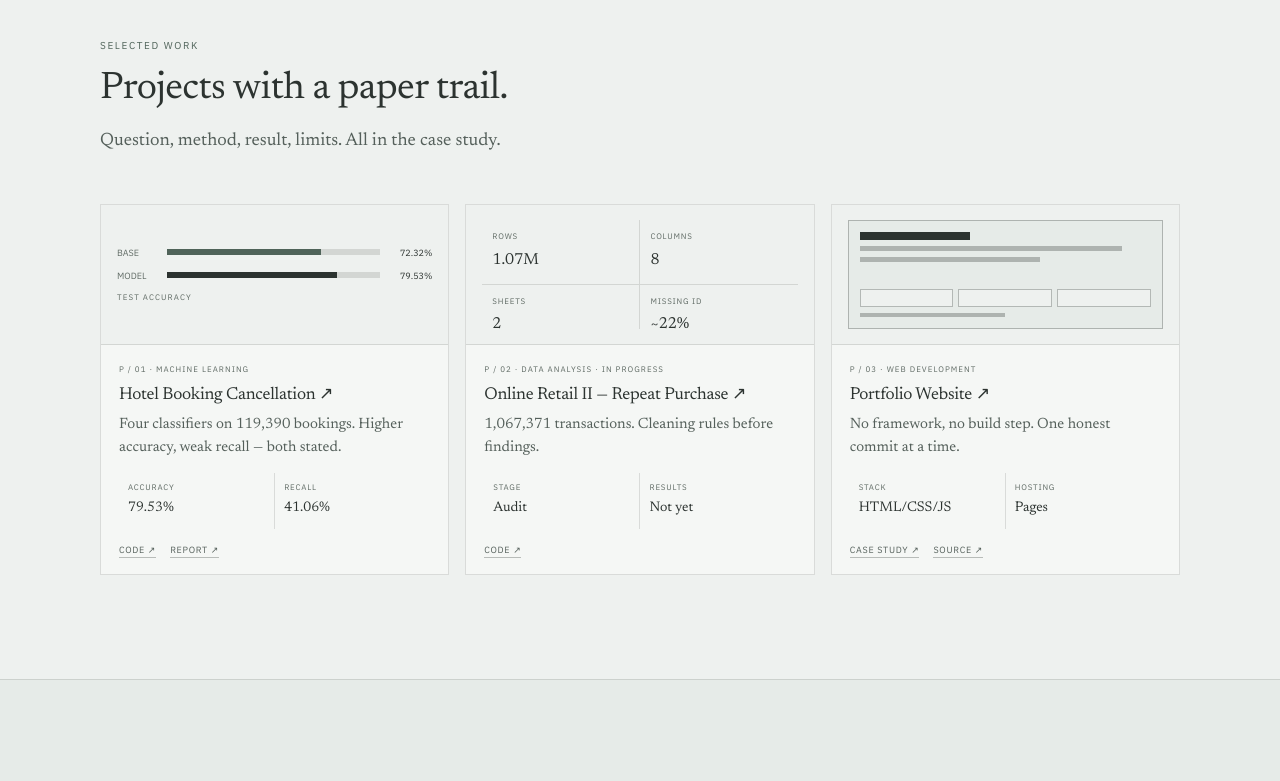
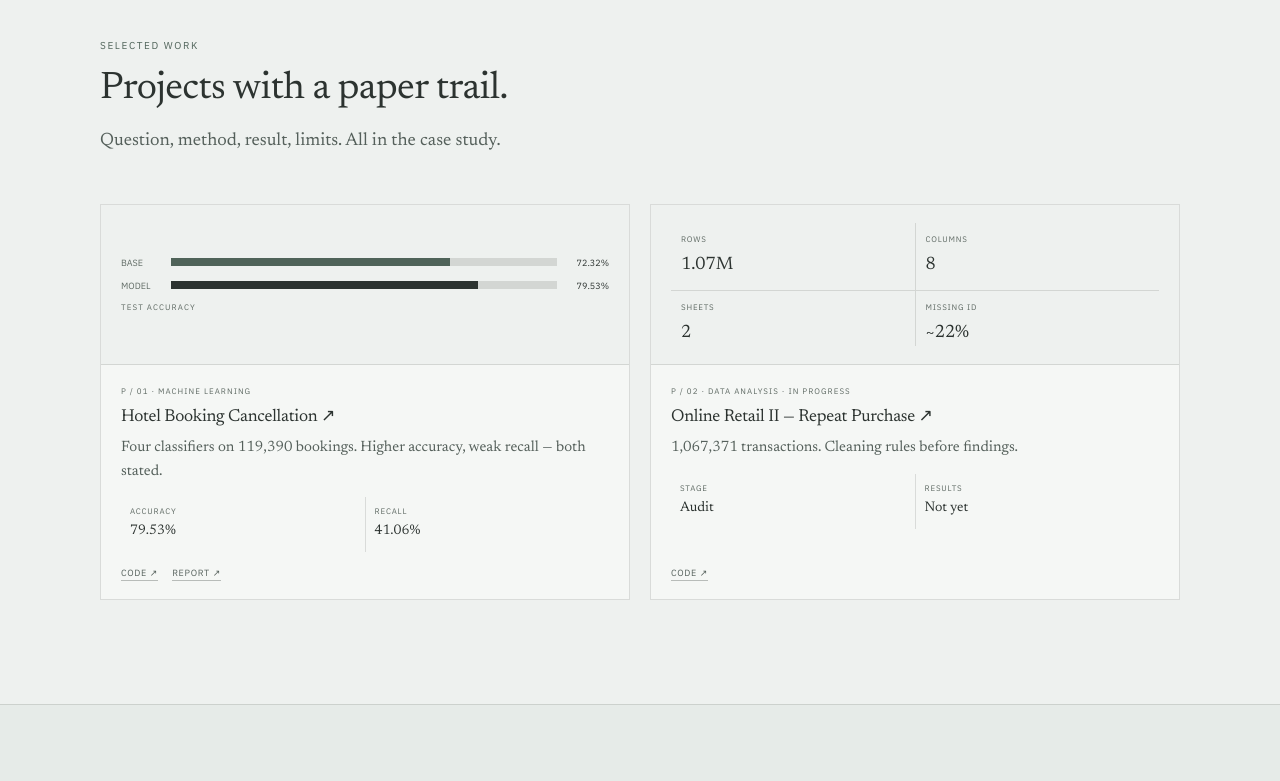
Before and after one commit to Faria-Kamal/Faria-Kamal.github.io, a plain HTML site: page index.html in a window 1280 px wide. Shown: the part 1759-2540 px from the top of the page. Drawn offline with Linux system fonts and the light colour scheme.

Commit message:
Feature two selected projects and polish layout

```diff
--- a/assets/css/style.css
+++ b/assets/css/style.css
@@ -354,11 +354,11 @@ h3 { font-size: 1.25rem; }
 .skill-card ul { list-style: none; margin: 16px 0 0; padding: 0; display: grid; gap: 8px; }
 .skill-card li { font-size: 16px; color: var(--muted); }
 
-/* ---------- Work: compact visual project cards ---------- */
+/* ---------- Work: two calm, visual project cards ---------- */
 .project-grid {
   display: grid;
-  grid-template-columns: repeat(3, minmax(0, 1fr));
-  gap: 16px;
+  grid-template-columns: repeat(2, minmax(0, 1fr));
+  gap: 20px;
 }
 .project-card {
   display: flex;
@@ -369,13 +369,13 @@ h3 { font-size: 1.25rem; }
 }
 .project-card:hover { border-color: var(--line-strong); }
 .project-visual {
-  height: 140px;
-  padding: 15px 16px;
+  height: 160px;
+  padding: 18px 20px;
   border-bottom: 1px solid var(--line);
   background: var(--paper);
   overflow: hidden;
 }
-.project-body { display: flex; flex-direction: column; flex: 1; padding: 18px 18px 16px; }
+.project-body { display: flex; flex-direction: column; flex: 1; padding: 20px 20px 18px; }
 .project-tag {
   margin: 0 0 8px; font-family: var(--sans); font-size: 8px;
   letter-spacing: 0.13em; text-transform: uppercase; color: var(--faint);
@@ -383,7 +383,7 @@ h3 { font-size: 1.25rem; }
 .project-body h3 { margin: 0 0 8px; font-size: 1.08rem; line-height: 1.25; }
 .project-body h3 a { text-decoration: none; }
 .project-body h3 a:hover { font-style: italic; }
-.project-summary { margin: 0; color: var(--muted); font-size: 15px; line-height: 1.5; }
+.project-summary { margin: 0; color: var(--muted); font-size: 15px; line-height: 1.55; }
 .project-facts {
   display: grid; grid-template-columns: 1fr 1fr; gap: 1px;
   margin: 14px 0 0; background: var(--line);
@@ -408,7 +408,7 @@ h3 { font-size: 1.25rem; }
   font-family: var(--sans); font-size: 9px; color: var(--faint);
 }
 .bar-row b { color: var(--ink); font-weight: normal; text-align: right; }
-.bar-track { display: block; height: 6px; background: var(--line); }
+.bar-track { display: block; height: 8px; background: var(--line); }
 .bar-track i { display: block; height: 100%; background: var(--accent); }
 .bar-row.strong .bar-track i { background: var(--ink); }
 .chart-caption { margin: 0; font-family: var(--sans); font-size: 8px; letter-spacing: 0.14em; color: var(--faint); }
@@ -417,19 +417,7 @@ h3 { font-size: 1.25rem; }
 .audit-grid { display: grid; grid-template-columns: 1fr 1fr; gap: 1px; height: 100%; margin: 0; background: var(--line); }
 .audit-grid div { background: var(--paper); padding: 10px; display: flex; flex-direction: column; justify-content: center; }
 .audit-grid dt { font-family: var(--sans); font-size: 8px; letter-spacing: 0.1em; text-transform: uppercase; color: var(--faint); }
-.audit-grid dd { margin: 3px 0 0; font-size: 16px; color: var(--ink); }
-
-/* Portfolio: a quiet wireframe of this site. */
-.wireframe {
-  height: 100%; border: 1px solid var(--line-strong); background: var(--paper-2);
-  padding: 11px; display: flex; flex-direction: column; gap: 6px;
-}
-.wire-head { width: 38%; height: 8px; background: var(--ink); }
-.wire-line { height: 5px; width: 90%; background: var(--line-strong); }
-.wire-line.short { width: 62%; }
-.wire-tiles { display: grid; grid-template-columns: repeat(3, 1fr); gap: 5px; margin-top: auto; }
-.wire-tiles i { height: 18px; background: var(--paper); border: 1px solid var(--line-strong); }
-.wire-foot { height: 4px; width: 50%; background: var(--line-strong); }
+.audit-grid dd { margin: 3px 0 0; font-size: 18px; color: var(--ink); }
 
 /* ---------- Timeline / education / now ---------- */
 .timeline { list-style: none; margin: 0; padding: 0; }
@@ -522,7 +510,7 @@ h3 { font-size: 1.25rem; }
   .hero-grid, .two-col, .contact-inner { grid-template-columns: 1fr; gap: 44px; }
   .hero { padding-top: 80px; }
   .skill-grid { grid-template-columns: 1fr; gap: 28px; }
-  .project-grid { grid-template-columns: repeat(2, minmax(0, 1fr)); }
+  .project-grid { grid-template-columns: 1fr; }
   .dash-kpis { grid-template-columns: repeat(2, minmax(0, 1fr)); }
   .dash-body { grid-template-columns: 1fr; }
 }
@@ -532,7 +520,7 @@ h3 { font-size: 1.25rem; }
   .section { padding: 72px 0; }
   h1 { font-size: 2.5rem; }
   .project-grid { grid-template-columns: 1fr; }
-  .project-visual { height: 120px; }
+  .project-visual { height: 130px; }
   .now-item { grid-template-columns: 1fr; gap: 6px; }
   .nav-note { display: none; }
   .menu-toggle { left: 12px; bottom: 12px; }
--- a/index.html
+++ b/index.html
@@ -8,9 +8,9 @@
   <link rel="preconnect" href="https://fonts.googleapis.com">
   <link rel="preconnect" href="https://fonts.gstatic.com" crossorigin>
   <link href="https://fonts.googleapis.com/css2?family=IBM+Plex+Sans:wght@400;500;600&family=Newsreader:ital,wght@0,400;0,500;0,600;1,400&display=swap" rel="stylesheet">
-  <link rel="stylesheet" href="assets/css/style.css?v=20261123">
-  <script src="assets/js/config.js?v=20261123"></script>
-  <script src="assets/js/main.js?v=20261123" defer></script>
+  <link rel="stylesheet" href="assets/css/style.css?v=20261123b">
+  <script src="assets/js/config.js?v=20261123b"></script>
+  <script src="assets/js/main.js?v=20261123b" defer></script>
 </head>
 <body>
   <a class="skip-link" href="#main">Skip to content</a>
@@ -40,7 +40,7 @@
     </div>
 
     <dl class="dash-kpis">
-      <div><dt>Projects</dt><dd>03</dd></div>
+      <div><dt>Projects</dt><dd>02</dd></div>
       <div><dt>Sections</dt><dd>07</dd></div>
       <div><dt>Focus</dt><dd>MSc AI</dd></div>
       <div><dt>Links</dt><dd>03</dd></div>
@@ -63,11 +63,10 @@
 
       <aside>
         <section class="dash-panel" aria-labelledby="dash-work-title">
-          <div class="dash-panel-head"><h2 id="dash-work-title">Paper trail</h2><span>03</span></div>
+          <div class="dash-panel-head"><h2 id="dash-work-title">Paper trail</h2><span>02</span></div>
           <ol class="dash-projects">
             <li><a href="hotel-booking-cancellation.html"><span>01</span><b>Cancellation model</b><i aria-hidden="true">↗</i></a></li>
             <li><a href="online-retail-customer-analysis.html"><span>02</span><b>Retail audit</b><i aria-hidden="true">↗</i></a></li>
-            <li><a href="portfolio-website.html"><span>03</span><b>This website</b><i aria-hidden="true">↗</i></a></li>
           </ol>
         </section>
         <section class="dash-panel" aria-labelledby="dash-contact-title">
@@ -104,7 +103,6 @@
             <div><dt>Now</dt><dd>MSc Artificial Intelligence</dd></div>
             <div><dt>Tools</dt><dd>Python · pandas · Colab</dd></div>
             <div><dt>Recent</dt><dd>Cancellation model</dd></div>
-            <div><dt>Next</dt><dd>Retail loyalty audit</dd></div>
           </dl>
           <p class="hero-card-note">Evidence first. No borrowed numbers.</p>
         </aside>
@@ -230,30 +228,6 @@
             </div>
           </article>
 
-          <article class="project-card reveal">
-            <div class="project-visual" aria-hidden="true">
-              <div class="wireframe">
-                <span class="wire-head"></span>
-                <span class="wire-line"></span>
-                <span class="wire-line short"></span>
-                <span class="wire-tiles"><i></i><i></i><i></i></span>
-                <span class="wire-foot"></span>
-              </div>
-            </div>
-            <div class="project-body">
-              <p class="project-tag">P / 03 · WEB DEVELOPMENT</p>
-              <h3><a href="portfolio-website.html">Portfolio Website <span aria-hidden="true">↗</span></a></h3>
-              <p class="project-summary">No framework, no build step. One honest commit at a time.</p>
-              <dl class="project-facts">
-                <div><dt>Stack</dt><dd>HTML/CSS/JS</dd></div>
-                <div><dt>Hosting</dt><dd>Pages</dd></div>
-              </dl>
-              <p class="project-evidence mono">
-                <a href="portfolio-website.html">CASE STUDY ↗</a>
-                <a href="https://github.com/Faria-Kamal/Faria-Kamal.github.io">SOURCE ↗</a>
-              </p>
-            </div>
-          </article>
         </div>
       </div>
     </section>
```
Also changed, not shown: hotel-booking-cancellation.html (+5 -6 lines), online-retail-customer-analysis.html (+5 -7 lines), portfolio-website.html (+5 -6 lines), 1 other file.
